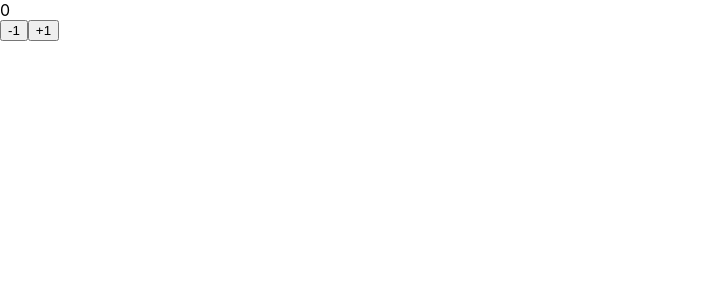
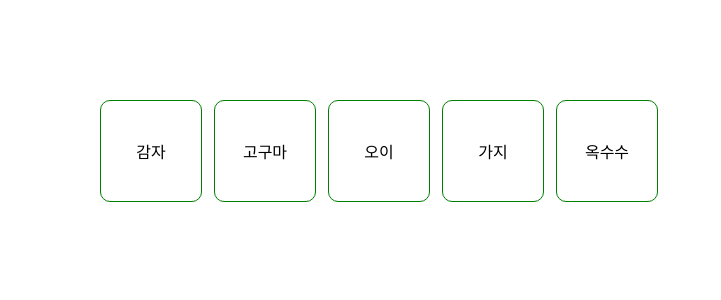
Before and after one commit to tjdwns335/React, a React (Create React App) app: page / in a window 1280 px wide. Shown: the top 300 px of the page, without its empty margins (0-721 px from the left). Built offline with nearby package versions, Linux system fonts and the light colour scheme.

Commit message:
1-17 styling

```diff
--- a/src/App.css
+++ b/src/App.css
@@ -1,38 +1,15 @@
-.App {
-  text-align: center;
+.app-style {
+  padding: 100px;
+  display: flex;
+  gap: 12px;
 }
 
-.App-logo {
-  height: 40vmin;
-  pointer-events: none;
-}
-
-@media (prefers-reduced-motion: no-preference) {
-  .App-logo {
-    animation: App-logo-spin infinite 20s linear;
-  }
-}
-
-.App-header {
-  background-color: #282c34;
-  min-height: 100vh;
+.squareStyle {
+  width: 100px;
+  height: 100px;
+  border: 1px solid green;
+  border-radius: 10px;
   display: flex;
-  flex-direction: column;
   align-items: center;
   justify-content: center;
-  font-size: calc(10px + 2vmin);
-  color: white;
 }
-
-.App-link {
-  color: #61dafb;
-}
-
-@keyframes App-logo-spin {
-  from {
-    transform: rotate(0deg);
-  }
-  to {
-    transform: rotate(360deg);
-  }
-}
--- a/src/App.jsx
+++ b/src/App.jsx
@@ -1,23 +1,32 @@
-import React, { useState } from 'react'
+import React from "react";
+import 'App.css';
 
-function App() {
-  const [count, setCount] = useState(0);
+const App = () => {
+  // const style = {
+  //   padding: "100px",
+  //   display: "flex",
+  //   gap: "12px",
+  // };
 
-  const plusCount = () => {
-    const newPlusCount = count + 1;
-    setCount(newPlusCount);
-  }
+  const squareStyle = {
+    width: "100px",
+    height: "100px",
+    border: "1px solid green",
+    borderRadius: "10px",
+    display: "flex",
+    alignItems: "center",
+    justifyContent: "center",
+  };
+
   return (
-    <div>
-      {count}
-      <br />
-      <button onClick={() => {
-        const newCount = count - 1
-        setCount(newCount);
-      }}>-1</button>
-      <button onClick={plusCount}>+1</button>
+    <div className="app-style">
+      <div className="squareStyle">감자</div>
+      <div className="squareStyle">고구마</div>
+      <div className="squareStyle">오이</div>
+      <div className="squareStyle">가지</div>
+      <div className="squareStyle">옥수수</div>
     </div>
-  )
-}
+  );
+};
 
-export default App
+export default App;
```
